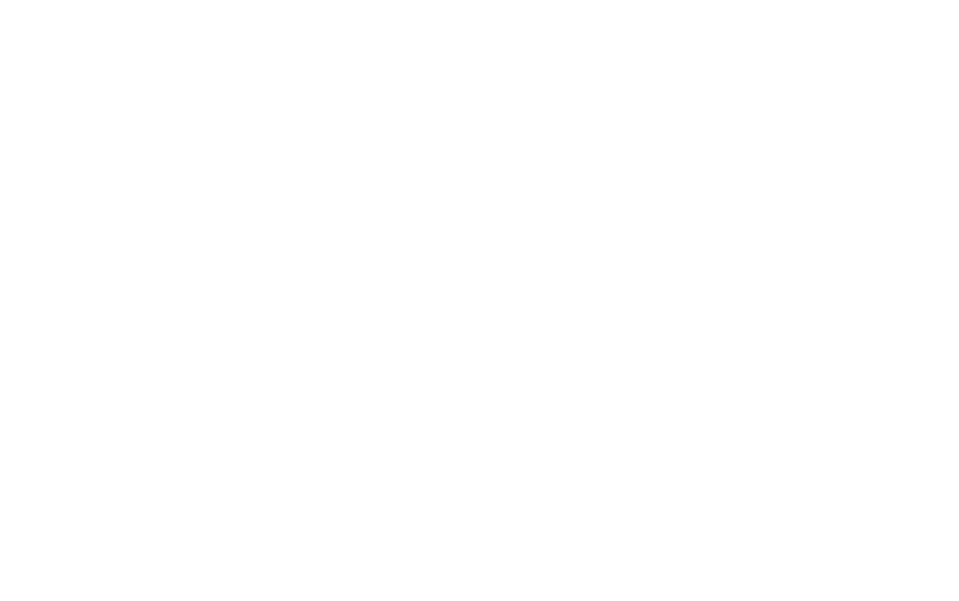
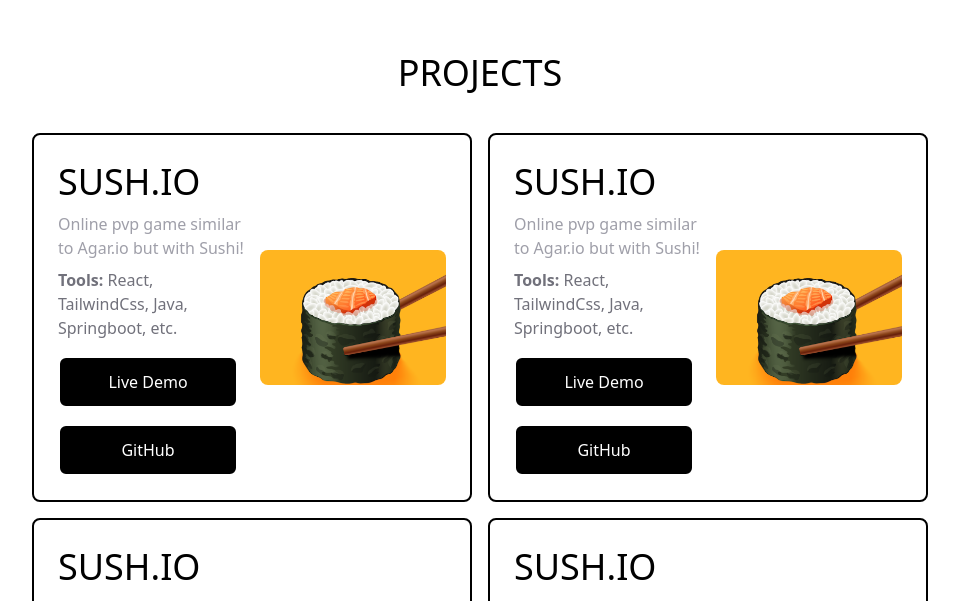
Before and after one commit to Jaysnyd/Portfolio, a React (Vite) app in the folder jadens-portfolio/: page / in a window 1280 px wide. Shown: the part 875-1476 px from the top of the page, without its empty margins (160-1119 px from the left). Before the commit the page ends 800 px from the top, so only its background shows below. Built offline with nearby package versions, Linux system fonts and the light colour scheme.

Commit message:
Implemented Project section, this is a base holder for projects that i will complete then add to this portfolio. Once I have created valid projects, they will be added.

```diff
--- a/jadens-portfolio/package.json
+++ b/jadens-portfolio/package.json
@@ -11,8 +11,10 @@
   },
   "dependencies": {
     "@tailwindcss/vite": "^4.1.11",
+    "framer-motion": "^12.23.12",
     "react": "^19.1.1",
     "react-dom": "^19.1.1",
+    "tailwind-merge": "^3.3.1",
     "tailwindcss": "^4.1.11"
   },
   "devDependencies": {
--- a/jadens-portfolio/src/App.jsx
+++ b/jadens-portfolio/src/App.jsx
@@ -1,12 +1,16 @@
 import React from "react";
 import Hero from "./sections/Hero";
 import NavBar from "./components/NavBar";
+import Projects from "./sections/Projects";
+import BG from "./components/BG";
 
 const App = () => {
   return (
     <>
+      {/* <BG /> */}
       <NavBar />
       <Hero />
+      <Projects />
     </>
   );
 };
--- /dev/null
+++ b/jadens-portfolio/src/components/BG.jsx
@@ -0,0 +1,14 @@
+import React from "react";
+
+const BG = () => {
+  return (
+    <div
+      className="fixed inset-0 -z-10 animate-gradient bg-gradient-to-r from-purple-500 via-pink-500 to-red-500 bg-[length:400%_400%]"
+      style={{
+        animation: "gradientShift 15s ease infinite",
+      }}
+    />
+  );
+};
+
+export default BG;
--- a/jadens-portfolio/src/index.css
+++ b/jadens-portfolio/src/index.css
@@ -66,3 +66,16 @@
     @apply px-5 py-2 rounded-lg bg-black border-2 text-white group-hover:bg-white group-hover:text-black group-hover:border-black;
   }
 }
+
+/* BG  */
+@keyframes gradientShift {
+  0% {
+    background-position: 0% 50%;
+  }
+  50% {
+    background-position: 100% 50%;
+  }
+  100% {
+    background-position: 0% 50%;
+  }
+}
--- a/jadens-portfolio/src/sections/Hero.jsx
+++ b/jadens-portfolio/src/sections/Hero.jsx
@@ -31,7 +31,7 @@ const Hero = () => {
           <img
             src="/images/cartoon-me.png"
             alt="cartoon-me"
-            className="w-52 md:w-80 lg:w-[300px] object-contain"
+            className="mt-10 w-52 md:w-80 lg:w-[300px] object-contain"
           />
         </header>
       </div>
--- /dev/null
+++ b/jadens-portfolio/src/sections/Projects.jsx
@@ -0,0 +1,106 @@
+import React from "react";
+import { motion } from "framer-motion";
+import { twMerge } from "tailwind-merge";
+
+const Projects = () => {
+  return (
+    <div
+      id="projects"
+      className="min-h-screen bg-transparent px-4 py-12 text-black"
+    >
+      <h1 className="mb-10 mt-0 pt-0 lg:mt-20 text-4xl font-medium flex justify-center">
+        PROJECTS
+      </h1>
+      <div className="mx-auto max-w-4xl grid grid-cols-12 gap-4">
+        <ProjectBlock
+          title="SUSH.IO"
+          descr="Online pvp game similar to Agar.io but with Sushi!"
+          imgPath="/images/sushi-game.png"
+          tools="React, TailwindCss, Java, Springboot, etc."
+          //   gitHubLink = ""
+          //   liveDemo = ""
+        />
+        <ProjectBlock
+          title="SUSH.IO"
+          descr="Online pvp game similar to Agar.io but with Sushi!"
+          imgPath="/images/sushi-game.png"
+          tools="React, TailwindCss, Java, Springboot, etc."
+          //   gitHubLink = ""
+          //   liveDemo = ""
+        />
+        <ProjectBlock
+          title="SUSH.IO"
+          descr="Online pvp game similar to Agar.io but with Sushi!"
+          imgPath="/images/sushi-game.png"
+          tools="React, TailwindCss, Java, Springboot, etc."
+          //   gitHubLink = ""
+          //   liveDemo = ""
+        />
+        <ProjectBlock
+          title="SUSH.IO"
+          descr="Online pvp game similar to Agar.io but with Sushi!"
+          imgPath="/images/sushi-game.png"
+          tools="React, TailwindCss, Java, Springboot, etc."
+          //   gitHubLink = ""
+          //   liveDemo = ""
+        />
+      </div>
+    </div>
+  );
+};
+
+export default Projects;
+
+const Block = ({ className = "", ...rest }) => {
+  return (
+    <div
+      className={twMerge(
+        "col-span-4 rounded-lg border-2 border-black bg-white hover:bg-black hover:text-white transition-colors duration-400 p-6",
+        className
+      )}
+      {...rest}
+    />
+  );
+};
+
+// Once we have valid projects to add to our portfolio, wrap the buttons with an anchor tag pointing to the correct live demo and gitHub links which we will pass to the ProjectBlock component as props then destructure them =>
+const ProjectBlock = ({ title, descr, imgPath, tools }) => {
+  return (
+    <Block className="col-span-12 row-span-2 md:col-span-6">
+      <div id="projectContainer" className="flex flex-col md:flex-row gap-4">
+        <div id="descrContainer" className="w-full md:w-1/2">
+          <h1 className="mb-2 text-3xl md:text-4xl font-medium leading-tight">
+            {title}
+          </h1>
+          <p className="text-zinc-400 ">{descr}</p>
+          <p className="text-zinc-500 pt-2">
+            <strong>Tools:</strong> {tools}
+          </p>
+          <button
+            type="button"
+            className="text-white bg-black border-2 rounded-lg py-2 px-4 md:py-3 md:px-6 font-medium w-35 md:w-45 mt-4 cursor-pointer hover:text-black hover:bg-white hover:border-black transition"
+          >
+            Live Demo
+          </button>
+          <button
+            type="button"
+            className="text-white bg-black border-2 rounded-lg py-2 px-4 md:py-3 md:px-6 font-medium w-35 md:w-45 mt-4 cursor-pointer hover:text-black hover:bg-white hover:border-black transition"
+          >
+            GitHub
+          </button>
+        </div>
+
+        <div
+          id="imgContainer"
+          className="w-full md:w-1/2 flex justify-center items-center"
+        >
+          <img
+            src={imgPath}
+            alt={title}
+            className="rounded-lg object-contain w-full max-w-[280px] md:max-w-[320px] lg:max-w-[400px]"
+          />
+        </div>
+      </div>
+    </Block>
+  );
+};
```
Also changed, not shown: jadens-portfolio/public/images/sushi-game.png (added), 1 other file (tests, documents, lock files or other folders).
